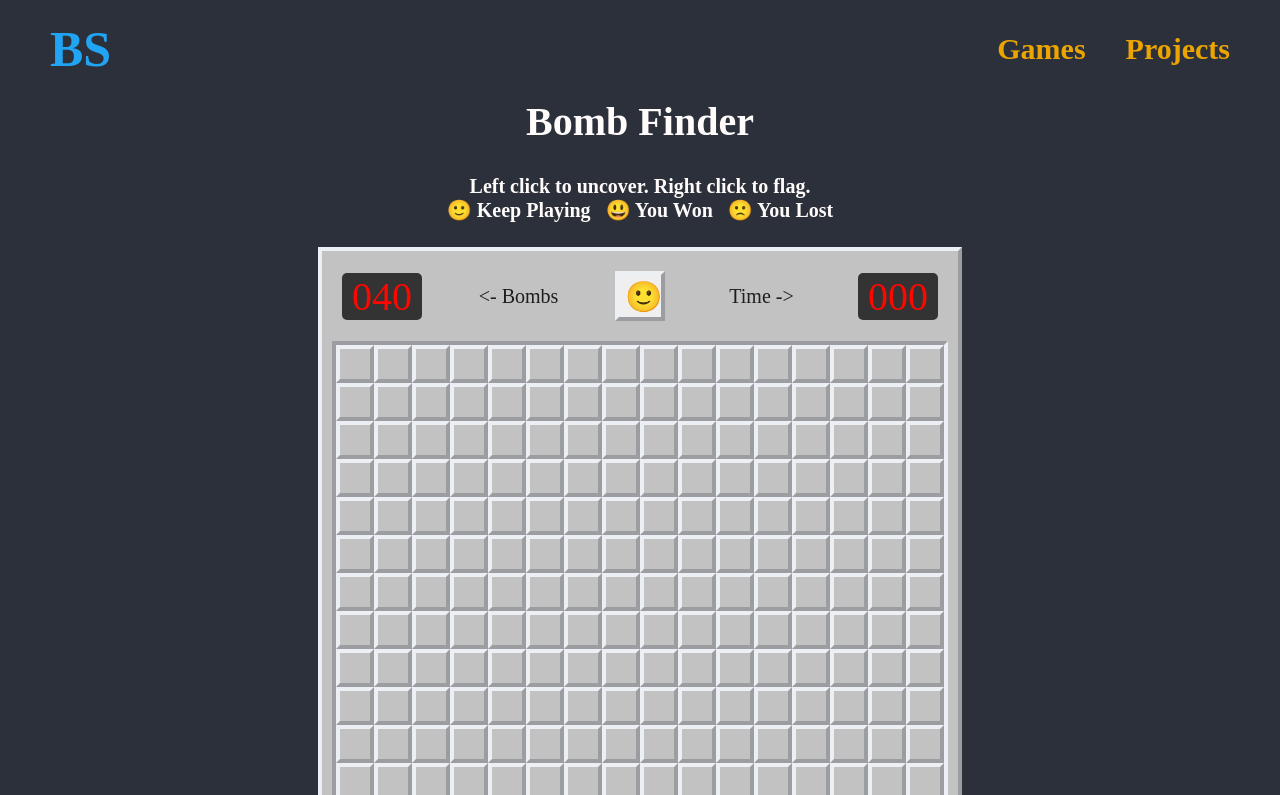
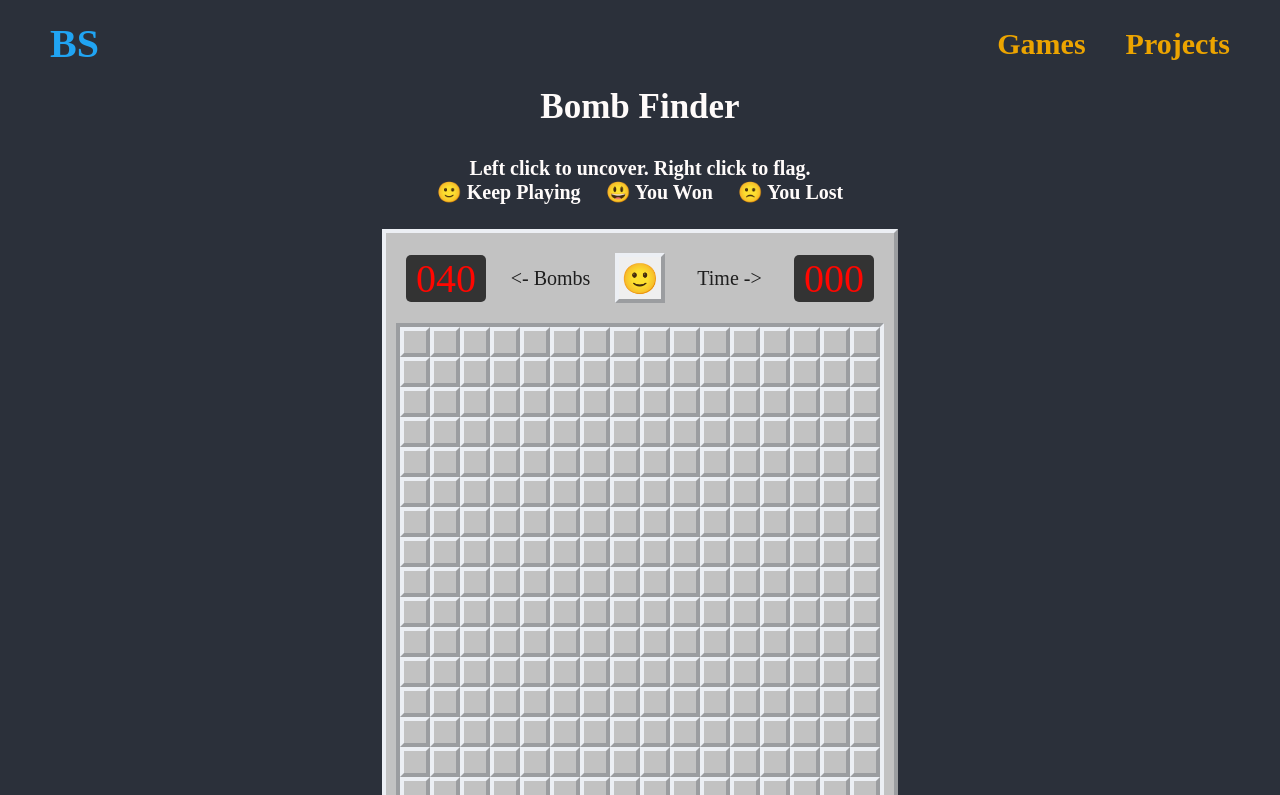
Before and after one commit to brandonstinson/bscodes, a Next.js app: page /games/bombfinder in a window 1280 px wide. Shown: the top 795 px of the page. Built offline with nearby package versions, Linux system fonts and the light colour scheme.

Commit message:
updated global header styles, moved all game files to one directory

```diff
--- a/components/ContentContainer.tsx
+++ b/components/ContentContainer.tsx
@@ -3,14 +3,9 @@ import styled from 'styled-components';
 const StyledContentContainer = styled.div`
   display: grid;
   justify-content: center;
+  justify-items: center;
   gap: 30px;
   padding: 0 50px 80px;
-`;
-
-const StyledTitle = styled.div`
-  font-size: 40px;
-  font-weight: bold;
-  text-align: center;
 `;
 
 type Props = {
@@ -20,7 +15,7 @@ type Props = {
 
 export const ContentContainer = ({ children, title }: Props) => (
   <StyledContentContainer>
-    {title && <StyledTitle>{title}</StyledTitle>}
+    {title && <h2>{title}</h2>}
     {children}
   </StyledContentContainer>
 );
--- a/components/Header.tsx
+++ b/components/Header.tsx
@@ -6,11 +6,9 @@ const StyledHeader = styled.header`
   grid-template-columns: auto 1fr;
   align-items: center;
   padding: 20px 50px;
-  font-weight: bold;
 `;
 
 const StyledTitle = styled.div`
-  font-size: 50px;
   > a {
     color: ${({ theme }) => theme.color.primary};
   }
@@ -21,7 +19,6 @@ const StyledNav = styled.nav`
   grid-template-columns: auto auto;
   gap: 40px;
   justify-content: end;
-  font-size: 30px;
 `;
 
 export const Header = () => {
@@ -29,15 +26,21 @@ export const Header = () => {
     <StyledHeader>
       <StyledTitle>
         <Link href="/">
-          <a>BS</a>
+          <a>
+            <h1>BS</h1>
+          </a>
         </Link>
       </StyledTitle>
       <StyledNav>
         <Link href="/games">
-          <a>Games</a>
+          <a>
+            <h3>Games</h3>
+          </a>
         </Link>
         <Link href="/projects">
-          <a>Projects</a>
+          <a>
+            <h3>Projects</h3>
+          </a>
         </Link>
       </StyledNav>
     </StyledHeader>
--- a/components/bombfinder/Instructions.tsx
+++ b/games/bombfinder/Instructions.tsx
@@ -10,7 +10,7 @@ const StyledInstructions = styled.div`
 
 const StyledEmoji = styled.div`
   display: flex;
-  gap: 15px;
+  gap: 25px;
 `;
 
 export const Instructions = () => (
--- a/components/bombfinder/Main.tsx
+++ b/games/bombfinder/Main.tsx
@@ -10,9 +10,9 @@ import {
   SquareType,
   statusCount,
   updateGrid,
-} from '../../utils/bombfinderUtils';
+} from './bombfinderUtils';
 
-const Square = dynamic(() => import('../bombfinder/Square'), { ssr: false });
+const Square = dynamic(() => import('./Square'), { ssr: false });
 
 const StyledMain = styled.div`
   display: grid;
--- a/components/bombfinder/Square.tsx
+++ b/games/bombfinder/Square.tsx
@@ -1,5 +1,5 @@
 import styled from 'styled-components';
-import { GameStatus, SquareType } from '../../utils/bombfinderUtils';
+import { GameStatus, SquareType } from './bombfinderUtils';
 
 const StyledSquare = styled.div<{ gameStatus: GameStatus; square: SquareType }>`
   background-color: ${({ square }) =>
--- a/pages/_app.tsx
+++ b/pages/_app.tsx
@@ -4,16 +4,36 @@ import Head from 'next/head';
 import { Header } from '../components/Header';
 
 const GlobalStyle = createGlobalStyle`
-  body {
+  *, *::before, *::after {
     margin: 0;
     padding: 0;
     box-sizing: border-box;
+  }
+  body {
     background-color: #2B303A;
     color: #FFFBFA;
   }
   a {
     text-decoration: none;
     color: #ECA400;
+  }
+  h1 {
+    font-size: 40px;
+  }
+  h2 {
+    font-size: 35px;
+  }
+  h3 {
+    font-size: 30px;
+  }
+  h4 {
+    font-size: 25px;
+  }
+  h5 {
+    font-size: 20px;
+  }
+  h6 {
+    font-size: 15px;
   }
 `;
 
@@ -24,8 +44,7 @@ const theme = {
   },
 };
 
-const MyApp = ({ Component, pageProps }: AppProps) => {
-  return (
+const MyApp = ({ Component, pageProps }: AppProps) => (
   <>
     <Head>
       <title>BS</title>
@@ -37,6 +56,5 @@ const MyApp = ({ Component, pageProps }: AppProps) => {
     </ThemeProvider>
   </>
 );
-};
 
 export default MyApp;
--- a/pages/games/bombfinder.tsx
+++ b/pages/games/bombfinder.tsx
@@ -1,7 +1,7 @@
 import styled from 'styled-components';
 import { ContentContainer } from '../../components/ContentContainer';
-import { Instructions } from '../../components/bombfinder/Instructions';
-import { Main } from '../../components/bombfinder/Main';
+import { Instructions } from '../../games/bombfinder/Instructions';
+import { Main } from '../../games/bombfinder/Main';
 
 const StyledContainer = styled.div`
   display: grid;
```
Also changed, not shown: pages/games/index.tsx (+8 -3 lines), pages/index.tsx (+7 -7 lines), pages/projects/index.tsx (+7 -7 lines), games/bombfinder/NumberDisplay.tsx (renamed from components/bombfinder/NumberDisplay.tsx), games/bombfinder/bombfinderUtils.ts (renamed from utils/bombfinderUtils.ts). Lines whose indentation alone changed are shown as unchanged.
